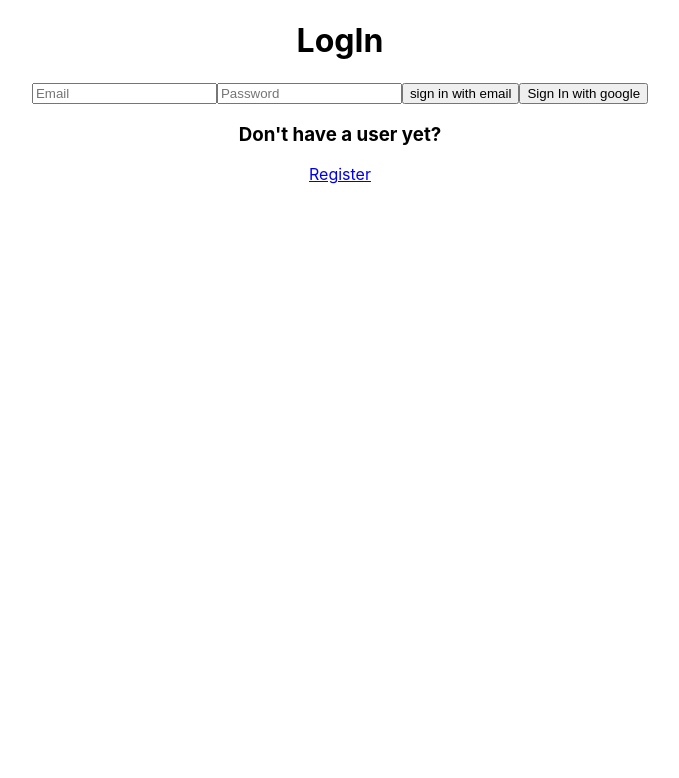
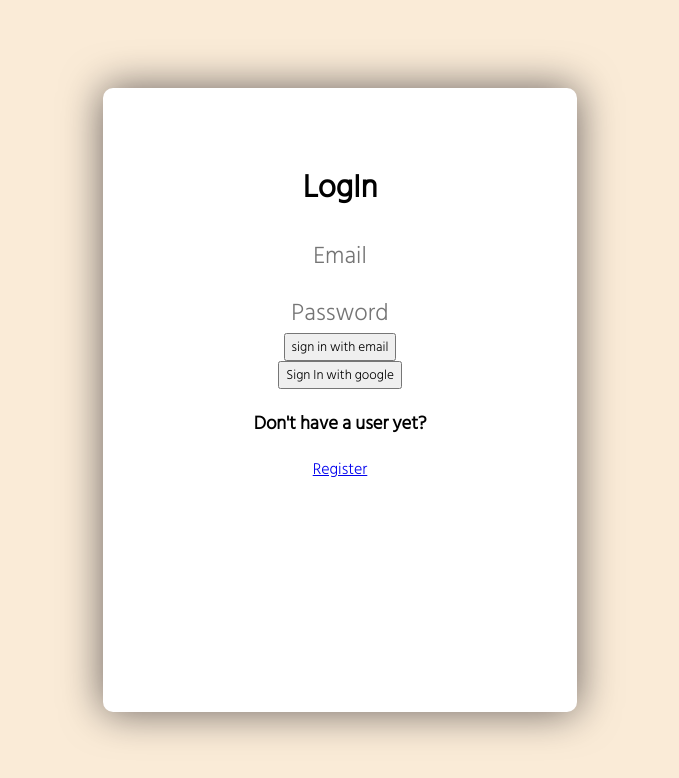
Before and after one commit to noavrd/Yahoo-Finance, a React (Create React App) app in the folder client/: page / in a window 1280 px wide. Shown: the top 778 px of the page, without its empty margins (300-979 px from the left). Built offline with nearby package versions, Linux system fonts and the light colour scheme; no server answers.

Commit message:
add a little css

```diff
--- a/client/public/index.html
+++ b/client/public/index.html
@@ -14,6 +14,12 @@
       manifest.json provides metadata used when your web app is installed on a
       user's mobile device or desktop. See https://developers.google.com/web/fundamentals/web-app-manifest/
     -->
+    <link rel="preconnect" href="https://fonts.googleapis.com" />
+    <link rel="preconnect" href="https://fonts.gstatic.com" crossorigin />
+    <link
+      href="https://fonts.googleapis.com/css2?family=Hind+Siliguri:wght@300&display=swap"
+      rel="stylesheet"
+    />
     <link rel="manifest" href="%PUBLIC_URL%/manifest.json" />
     <!--
       Notice the use of %PUBLIC_URL% in the tags above.
--- a/client/src/App.css
+++ b/client/src/App.css
@@ -1,38 +1,42 @@
-.App {
+body {
+  background-color: antiquewhite;
+}
+* {
+  font-family: 'Hind Siliguri', sans-serif;
+}
+
+.inner-login {
+  height: 520px;
+  width: 400px;
+  /* background-color: rgba(255, 255, 255, 0.13); */
+  position: absolute;
+  transform: translate(-50%, -50%);
+  top: 50%;
+  left: 50%;
+  border-radius: 10px;
+  /* backdrop-filter: blur(10px); */
+  border: 2px solid rgba(255, 255, 255, 0.1);
+  box-shadow: 0 0 40px rgba(8, 7, 16, 0.6);
+  padding: 50px 35px;
+  background-color: white;
   text-align: center;
 }
 
-.App-logo {
-  height: 40vmin;
-  pointer-events: none;
+.headline-login {
 }
 
-@media (prefers-reduced-motion: no-preference) {
-  .App-logo {
-    animation: App-logo-spin infinite 20s linear;
-  }
+#username,
+#password {
+  border: none;
+  text-align: center;
+  font-size: 3vh;
 }
 
-.App-header {
-  background-color: #282c34;
-  min-height: 100vh;
-  display: flex;
-  flex-direction: column;
-  align-items: center;
-  justify-content: center;
-  font-size: calc(10px + 2vmin);
-  color: white;
+#password {
+  margin-top: 2vh;
 }
 
-.App-link {
-  color: #61dafb;
+#username:focus,
+#password:focus {
+  outline: none;
 }
-
-@keyframes App-logo-spin {
-  from {
-    transform: rotate(0deg);
-  }
-  to {
-    transform: rotate(360deg);
-  }
-}
--- a/client/src/components/Login.js
+++ b/client/src/components/Login.js
@@ -27,23 +27,30 @@ export default function Login() {
   };
 
   return (
-    <div>
-      <h1>LogIn</h1>
+    <div className="login">
+      <div className="inner-login">
+        <h1 className="headline-login">LogIn</h1>
+        <form>
           <input
+            id="username"
             placeholder="Email"
             onChange={(e) => setEmailLog(e.target.value)}
           />
+          <br />
           <input
+            id="password"
             placeholder="Password"
             onChange={(e) => setPasswordLog(e.target.value)}
-      />
+          />{' '}
+          <br />
           <button onClick={signInWithEmail}>sign in with email</button>
-
+        </form>
         <button className="sign-in" onClick={signInWithGoogle}>
           Sign In with google
         </button>
         <h3>Don't have a user yet?</h3>
         <Link to={'/register'}>Register</Link>
       </div>
+    </div>
   );
 }
```
Lines whose indentation alone changed are shown as unchanged.
